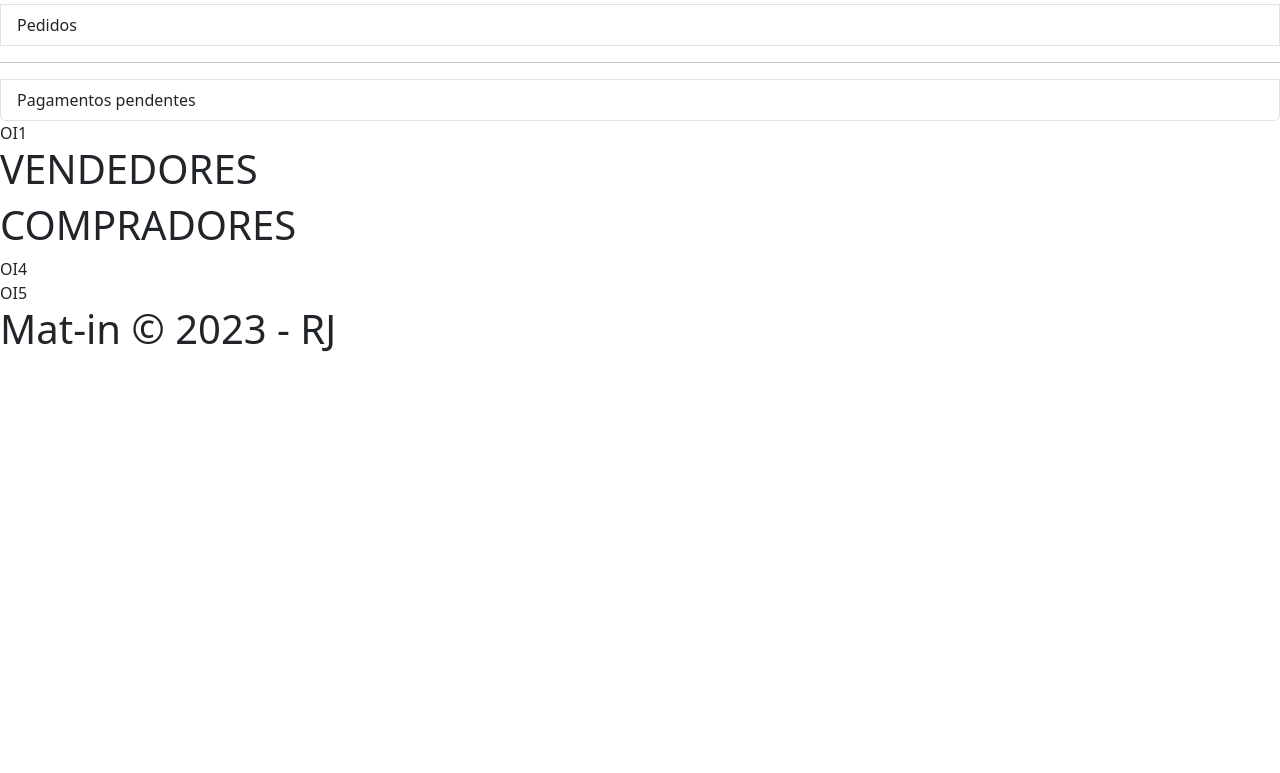
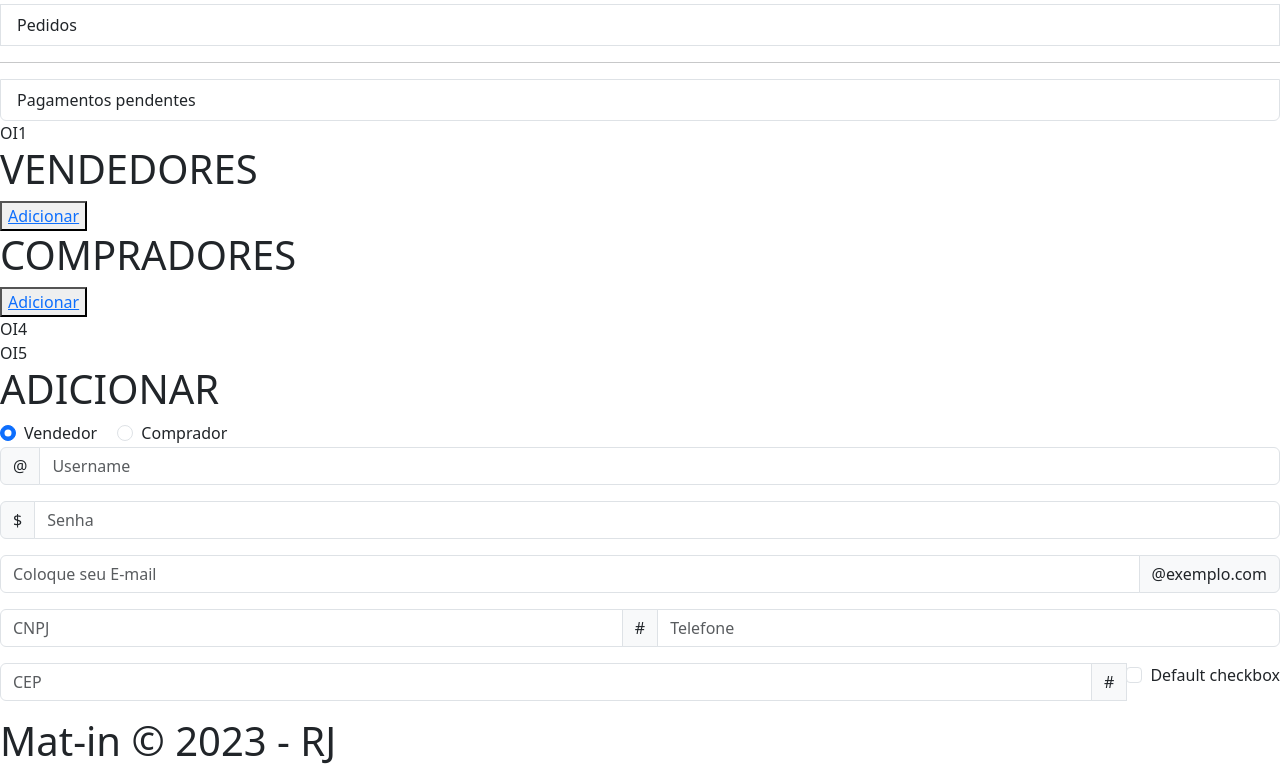
Before and after one commit to ProjetoMatin/SiteAtt, a PHP site: page /DASHBOARD/adminDash.php in a window 1280 px wide. Shown: the part 998-1771 px from the top of the page. Before the commit the page ends 1350 px from the top, so only its background shows below. Run offline with PHP 8.4, Linux system fonts and the light colour scheme; data that the repository does not hold is empty.

Commit message:
formluarioDASHBOARD - YURI

```diff
--- a/TCC/JAVASCRIPT/GERAL/DASHBOARD/sidebar-dash.js
+++ b/TCC/JAVASCRIPT/GERAL/DASHBOARD/sidebar-dash.js
@@ -11,5 +11,5 @@ function trocarCont(id) {
 
 window.addEventListener('DOMContentLoaded', function () {
   // Mostrar "content1" por padrão
-  trocarCont('content3');
+  trocarCont('content6');
 });
--- a/TCC/PAGINAS/DASHBOARD/adminDash.php
+++ b/TCC/PAGINAS/DASHBOARD/adminDash.php
@@ -29,13 +29,17 @@
     ?>
 
     <main>
-        <div class="content" id="content1">
+        <div class="content" id="content1"> <!--DASHBOARD-->
             OI1
         </div>
 
-        <div class="content" id="content2">
+        <div class="content" id="content2"> <!--VENDEDORES -->
+            <div class="add_comp_encl">
                 <h1>VENDEDORES</h1>
-            <?php while ($dados2 = $selectP2->fetch()) { if($total != 0){?>
+                <button class="btnAdd" onclick="return trocarCont('content6')"><a href="#" class="cardBtn">Adicionar</a></button>
+            </div>
+            <?php while ($dados2 = $selectP2->fetch()) {
+                if ($total != 0) { ?>
                     <div class="card">
                         <div class="card-body">
                             <h5 class="card-title"><?= $dados2['nome_vend'] ?></h5>
@@ -51,11 +55,17 @@
 
                         </div>
                     </div>
-            <?php }else{echo"VAZIO";}} ?>
+            <?php } else {
+                    echo "VAZIO";
+                }
+            } ?>
         </div>
 
-        <div class="content" id="content3">
+        <div class="content" id="content3"> <!-- COMPRADORES -->
+            <div class="add_comp_encl">
                 <h1>COMPRADORES</h1>
+                <button class="btnAdd" onclick="return trocarCont('content6')"><a href="#" class="cardBtn">Adicionar</a></button>
+            </div>
             <?php while ($dados = $selectP->fetch()) { ?>
                 <div class="card">
                     <div class="card-body">
@@ -75,12 +85,62 @@
             <?php } ?>
         </div>
 
-        <div class="content" id="content4">
+        <div class="content" id="content4"> <!-- PEDIDOS -->
             OI4
         </div>
 
-        <div class="content" id="content5">
+        <div class="content" id="content5"> <!-- PAG. PEND. -->
             OI5
+        </div>
+
+        <div class="content" id="content6"> <!-- ADICIONARBTN -->
+            <div class="add_comp_encl">
+                <h1>ADICIONAR</h1>
+            </div>
+            <form action="#" method="get">
+                <div class="form-check form-check-inline">
+                    <input class="form-check-input" type="radio" name="inlineRadioOptions1" id="inlineRadio1" value="option1" checked>
+                    <label class="form-check-label" for="inlineRadio1">Vendedor</label>
+                </div>
+                <div class="form-check form-check-inline">
+                    <input class="form-check-input" type="radio" name="inlineRadioOptions1" id="inlineRadio2" value="option2">
+                    <label class="form-check-label" for="inlineRadio2">Comprador</label>
+                </div>
+
+                <div class="input-group mb-3">
+                    <span class="input-group-text" id="basic-addon1">@</span>
+                    <input type="text" class="form-control" placeholder="Username" aria-label="Username" aria-describedby="basic-addon1">
+                </div>
+
+                <div class="input-group mb-3">
+                    <span class="input-group-text" id="basic-addon1">$</span>
+                    <input type="text" class="form-control" placeholder="Senha" aria-label="Senha" aria-describedby="basic-addon1">
+                </div>
+
+                <div class="input-group mb-3">
+                    <input type="text" class="form-control" placeholder="Coloque seu E-mail" aria-label="Coloque seu E-mail" aria-describedby="basic-addon2">
+                    <span class="input-group-text" id="basic-addon2">@exemplo.com</span>
+                </div>
+
+                <div class="input-group mb-3">
+                    <input type="number" class="form-control" placeholder="CNPJ" aria-label="CNPJ">
+                    <span class="input-group-text">#</span>
+                    <input type="number" class="form-control" placeholder="Telefone" aria-label="Telefone">
+                </div>
+
+                <div class="input-group mb-3">
+                    <input type="number" class="form-control" placeholder="CEP" aria-label="CEP">
+                    <span class="input-group-text">#</span>
+
+                    <div class="form-check">
+                        <input class="form-check-input" type="checkbox" value="" id="flexCheckDefault">
+                        <label class="form-check-label" for="flexCheckDefault">
+                            Default checkbox
+                        </label>
+
+                    </div>
+                </div>
+            </form>
         </div>
     </main>
 
--- a/TCC/STYLES/GERAL/sidebar-dash.css
+++ b/TCC/STYLES/GERAL/sidebar-dash.css
@@ -1,6 +1,6 @@
 .sidebar {
     background-color: var(--marrom);
-    min-height: 85vh;
+    min-height: 750px;
 }
 
 .sidebar .conta-encl {
```
Also changed, not shown: TCC/STYLES/ESPECIFICO/DASHBOARD/adminDash.css (+43 -4 lines). Lines whose indentation alone changed are shown as unchanged.
